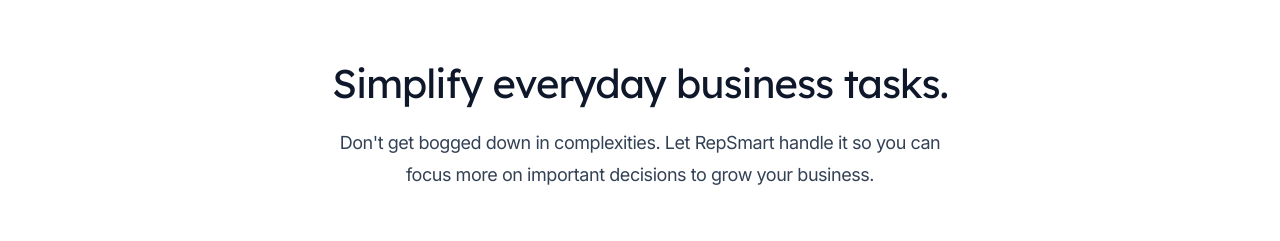
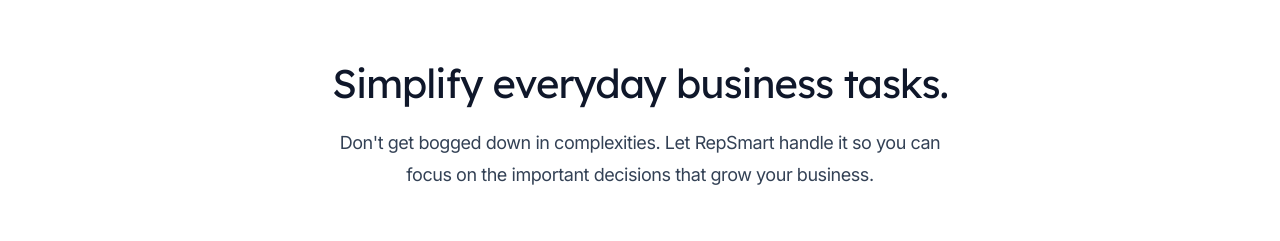
Before and after one commit to databasically/repsmart-web, a Next.js app: page / in a window 1280 px wide. Shown: the part 2280-2521 px from the top of the page. Built offline with nearby package versions, Linux system fonts and the light colour scheme.

Commit message:
minor copy change to sound better

```diff
--- a/src/components/SecondaryFeatures.jsx
+++ b/src/components/SecondaryFeatures.jsx
@@ -219,7 +219,7 @@
             Simplify everyday business tasks.
           </h2>
           <p className="mt-4 text-lg tracking-tight text-slate-700">
-            Don't get bogged down in complexities. Let RepSmart handle it so you can focus more on important decisions to grow your business.
+            Don't get bogged down in complexities. Let RepSmart handle it so you can focus on the important decisions that grow your business.
           </p>
         </div>
         <FeaturesMobile />
```
